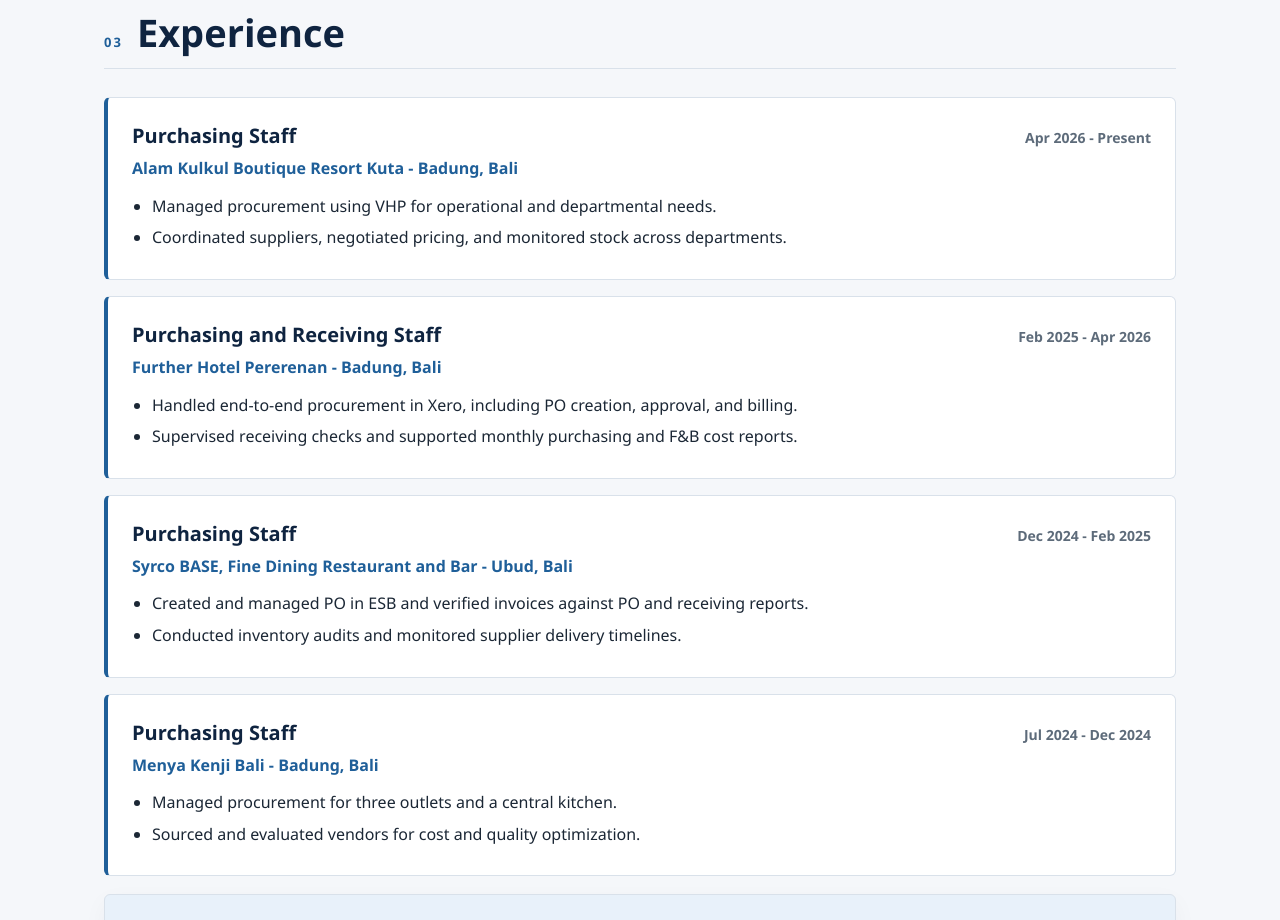
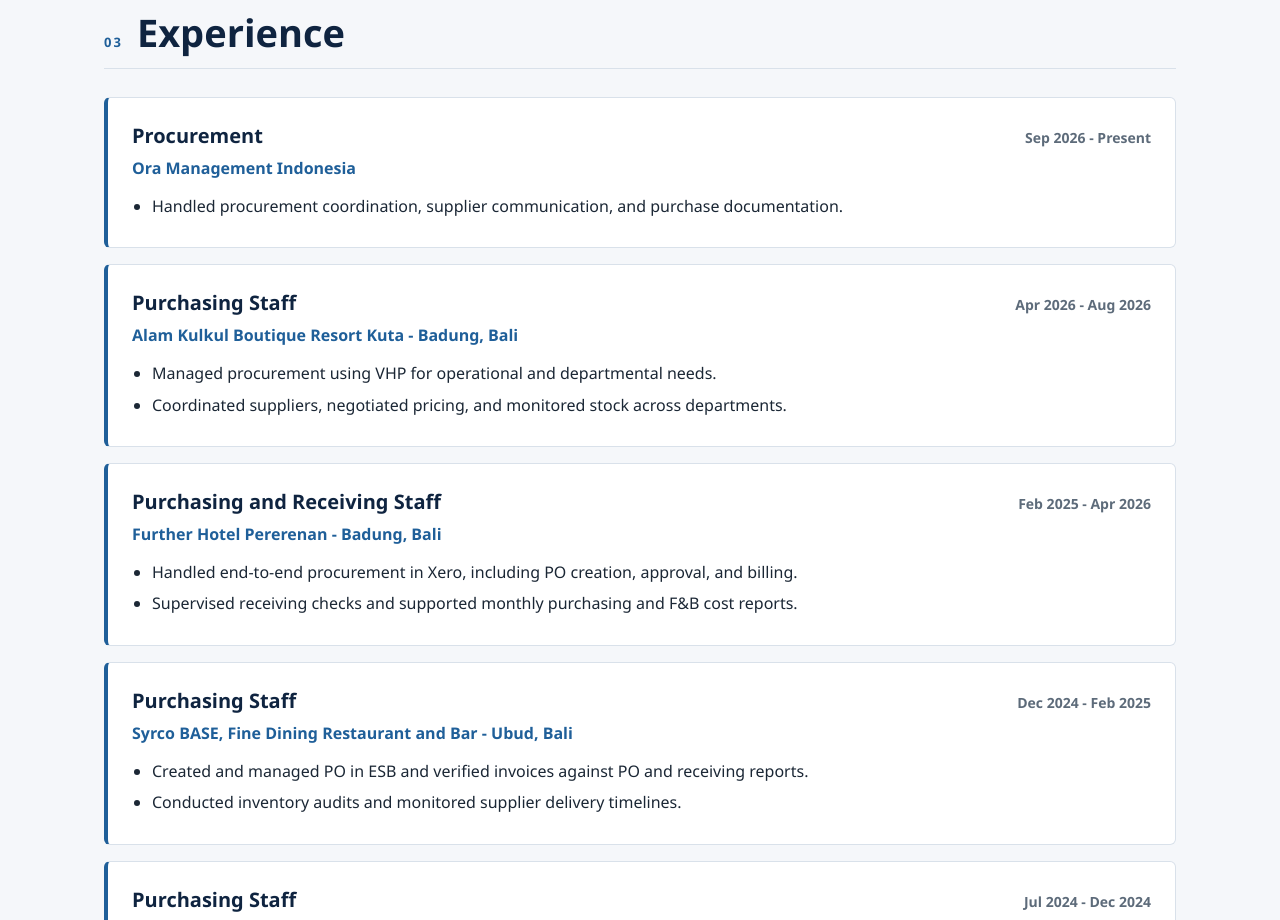
Before and after one commit to budiwahyu2203-pixel/PORTFOLIO, a plain HTML site: page index.html in a window 1280 px wide. Shown: the part 2200-3120 px from the top of the page. Drawn offline with Linux system fonts and the light colour scheme.

Commit message:
Update current procurement experience

```diff
--- a/index.html
+++ b/index.html
@@ -106,8 +106,18 @@
       <div class="timeline">
         <article class="job">
           <div class="job-head">
+            <h3 data-en="Procurement" data-id="Procurement">Procurement</h3>
+            <span>Sep 2026 - Present</span>
+          </div>
+          <p class="company">Ora Management Indonesia</p>
+          <ul>
+            <li data-en="Handled procurement coordination, supplier communication, and purchase documentation." data-id="Menangani koordinasi pengadaan, komunikasi supplier, dan dokumentasi pembelian.">Handled procurement coordination, supplier communication, and purchase documentation.</li>
+          </ul>
+        </article>
+        <article class="job">
+          <div class="job-head">
             <h3 data-en="Purchasing Staff" data-id="Staf Pengadaan">Purchasing Staff</h3>
-            <span>Apr 2026 - Present</span>
+            <span>Apr 2026 - Aug 2026</span>
           </div>
           <p class="company">Alam Kulkul Boutique Resort Kuta - Badung, Bali</p>
           <ul>
```
